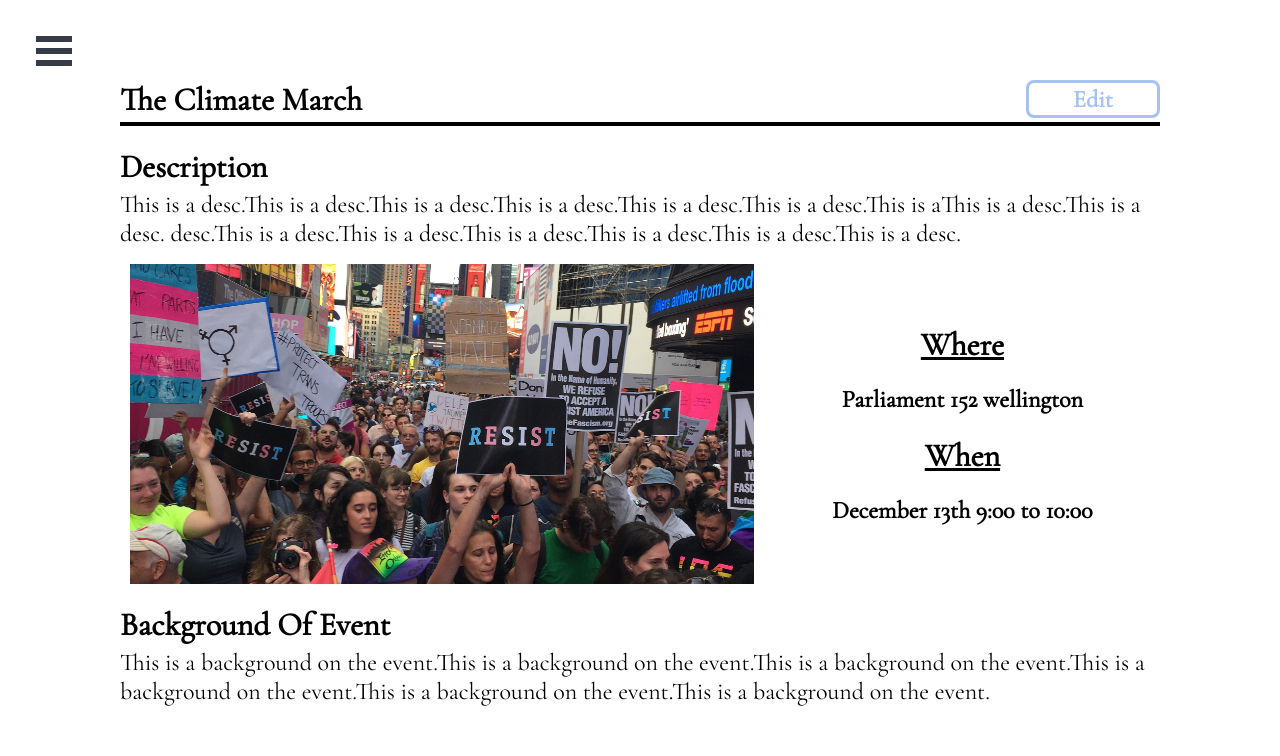
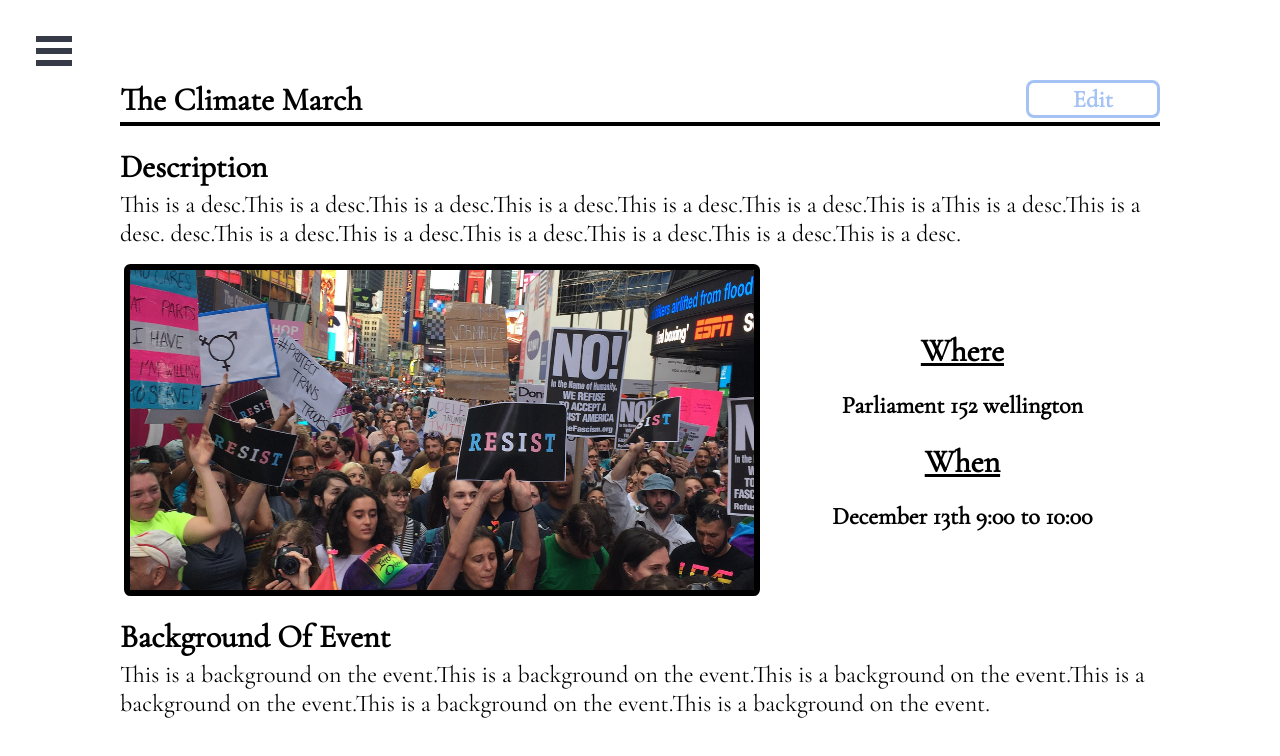
Before and after one commit to 404UsernameNotFound404/CFC-Frontend, a React (Create React App) app: page /event in a window 1280 px wide. Shown: the top 756 px of the page. Built offline with nearby package versions, Linux system fonts and the light colour scheme.

Commit message:
more stuff

```diff
--- a/src/Components/ComponentLibrayer/UpdateEditButton.tsx
+++ b/src/Components/ComponentLibrayer/UpdateEditButton.tsx
@@ -30,6 +30,9 @@ const Text = styled.h1`
 const Container = styled.div`
     width: 65em;
     margin: auto;
+    @media (max-width: ${process.env.REACT_APP_PHONE_BREAK}px) {
+        width: 90%;
+    }
 `;
 
 const FullWidth = styled.div`
@@ -38,6 +41,11 @@ const FullWidth = styled.div`
     top: 5em;
     left: 0;
     position: fixed;
+    @media (max-width: ${process.env.REACT_APP_PHONE_BREAK}px) {
+        top: 2em;
+        -webkit-backface-visibility: hidden;
+    }
+
 `;
 
 type Props = {
--- a/src/Components/Pages/Event/EventPage.tsx
+++ b/src/Components/Pages/Event/EventPage.tsx
@@ -8,6 +8,9 @@ const Page = styled.div`
     padding-top: 5em;
     width: 65em;
     margin: auto;
+    @media (max-width: ${process.env.REACT_APP_PHONE_BREAK}px) {
+        width: 95%;
+    }
 `;
 
 const Title = styled.h1`
@@ -33,12 +36,21 @@ const Image = styled.img`
     object-fit: cover;
     margin: auto;
     display: block;
+    border: black 0.4em solid;
+    border-radius: 0.4em;
+    @media (max-width: ${process.env.REACT_APP_PHONE_BREAK}px) {
+        width: 90%;
+        margin-top: 1em;
+    }
 `;
 
 const TopContainer = styled.div`
     display: flex;
     height: fit-content;
     width: 100%;
+    @media (max-width: ${process.env.REACT_APP_PHONE_BREAK}px) {
+        display: block;
+    }
 `;
 
 const TopContainerText = styled.div`
@@ -46,15 +58,26 @@ const TopContainerText = styled.div`
     width: 38%;
     height: fit-content;
     margin: auto 0;
+    @media (max-width: ${process.env.REACT_APP_PHONE_BREAK}px) {
+        width: 100%;
+        display: flex;
+    }
 `;
 
 const WhereWhenTitle = styled.h1`
     text-align: center;
     text-decoration: underline;
+    @media (max-width: ${process.env.REACT_APP_PHONE_BREAK}px) {
+        margin: 0;
+        margin-top: 0.5em;
+    }
 `;
 
 const WhereWhenText = styled.h2`
     text-align: center;
+    @media (max-width: ${process.env.REACT_APP_PHONE_BREAK}px) {
+        margin: 0;
+    }
 `;
 
 function EventPage() {
@@ -69,17 +92,21 @@ function EventPage() {
 
     return (
         <Page>
-            <UpdateEditButton canEdit = {canEdit} update = {update} switchFCN = {() => {setUpdate(!update)}} />
+            <UpdateEditButton canEdit={canEdit} update={update} switchFCN={() => { setUpdate(!update) }} />
             <Title>{title}</Title>
             <BlackLine />
             <ParaInput width={"100%"} paragraphValue={desc} setParagraphValue={setDesc} editMode={update} title={"Description"} margin={"auto"} />
             <TopContainer>
                 <Image src={img} />
                 <TopContainerText>
-                   <WhereWhenTitle>Where</WhereWhenTitle>
-                   <WhereWhenText>{where}</WhereWhenText>
-                   <WhereWhenTitle>When</WhereWhenTitle>
-                   <WhereWhenText>{when}</WhereWhenText>
+                    <div>
+                        <WhereWhenTitle>Where</WhereWhenTitle>
+                        <WhereWhenText>{where}</WhereWhenText>
+                    </div>
+                    <div>
+                        <WhereWhenTitle>When</WhereWhenTitle>
+                        <WhereWhenText>{when}</WhereWhenText>
+                    </div>
                 </TopContainerText>
             </TopContainer>
             <ParaInput width={"100%"} paragraphValue={background} setParagraphValue={setBackground} editMode={update} title={"Background Of Event"} margin={"auto"} />
--- a/src/Components/Pages/Page/PageCategories.tsx
+++ b/src/Components/Pages/Page/PageCategories.tsx
@@ -41,13 +41,13 @@ function PageCategories(props: Props) {
     if (!props.editMode) {
         return (
             <Content>
-                {props.categories.map(ele => <CategoryTag width = {props.width} id = {""} clickFunction={() => { }} clickable={false} disabled={false} name={ele.Name} colour={ele.Colour} />)}
+                {props.categories.map((ele, i: number) => <CategoryTag width = {props.width} id = {""} clickFunction={() => { }} clickable={false} disabled={false} name={ele.Name} colour={ele.Colour} key = {i} />)}
             </Content>
         );
     } else {
         return (
             <Content>
-                {allCategories.map((ele: any) => <CategoryTag width = {props.width} id = {ele.ID} clickFunction={disable} clickable={true} disabled={ele.disabled} name={ele.Name} colour={ele.Colour} />)}
+                {allCategories.map((ele: any, i: number) => <CategoryTag width = {props.width} id = {ele.ID} clickFunction={disable} clickable={true} disabled={ele.disabled} name={ele.Name} colour={ele.Colour} key = {i} />)}
             </Content>
         );
     }
--- a/src/Components/Pages/Page/User/ProfileTopPart.tsx
+++ b/src/Components/Pages/Page/User/ProfileTopPart.tsx
@@ -130,12 +130,6 @@ function UserPage(props: Props) {
                 {canEditMode ?
                     <EditButtonContianer>
                         <MessageToUser>{messageToUser}</MessageToUser>
-                        <BasicButton activateButton={switchEditMode} text="edit" active={editMode} width={'5em'} id={20} />
-                        {editMode ?
-                            <UpdateButtonContainer>
-                                <BasicButton activateButton={updateFunction} text="Update" active={!editMode} width={'5em'} id={20} />
-                            </UpdateButtonContainer>
-                            : ''}
                     </EditButtonContianer> : ''}
             </TopBarTopSection>
             {canEditMode ? <UploadPhoto update = {update} /> : ''}
--- a/src/Components/Pages/Page/User/UserPage.tsx
+++ b/src/Components/Pages/Page/User/UserPage.tsx
@@ -6,6 +6,7 @@ import LoadingComp from '../../../ComponentLibrayer/LoadingPage'
 import ProfileTopPart from './ProfileTopPart';
 import ParagraphInput from '../ParaInput'
 import { AppContext } from '../../../../Context/AppContext';
+import UpdateEditButton from '../../../ComponentLibrayer/UpdateEditButton';
 
 const axios = require("axios");
 
@@ -55,6 +56,10 @@ function UserPage(props: Props) {
     useEffect(() => {
         fetchAPI()
     }, []);
+
+    useEffect(() => {
+        fetchAPI();
+    }, [c.userToken])
 
     const updatePage = async () => {
         let activeTags: any = []
@@ -119,7 +124,6 @@ function UserPage(props: Props) {
         } else {
             try {
                 const res = await axios.post(`${process.env.REACT_APP_BASEURL}/checkIsOwner`, JSON.stringify({ PageID: PageID }), { headers: { "Authorization": c.userToken } });
-                console.log(res)
                 if (res.data.IsOwner) {
                     setCanEditMode(true)
                 }
@@ -213,6 +217,7 @@ function UserPage(props: Props) {
         return (
             <Page>
                 {/* Split into more components */}
+                <UpdateEditButton canEdit = {canEditMode} update = {editMode} switchFCN = {() => {setEditMode(!editMode)}} />
                 {redierctToHome ? <Redirect to='/home' /> : ''}
                 <Content>
                     <ProfileTopPart update={fetchAPI} image={image} setAllCategories={setAllCategories} profilePhoto={DaxtonImage} name={name} email={email} canEditMode={canEditMode} editMode={editMode} updateFunction={updatePage} messageToUser={messageToUser} switchEditMode={switchEditMode} allCategories={allCategories} categories={categories} />
```
